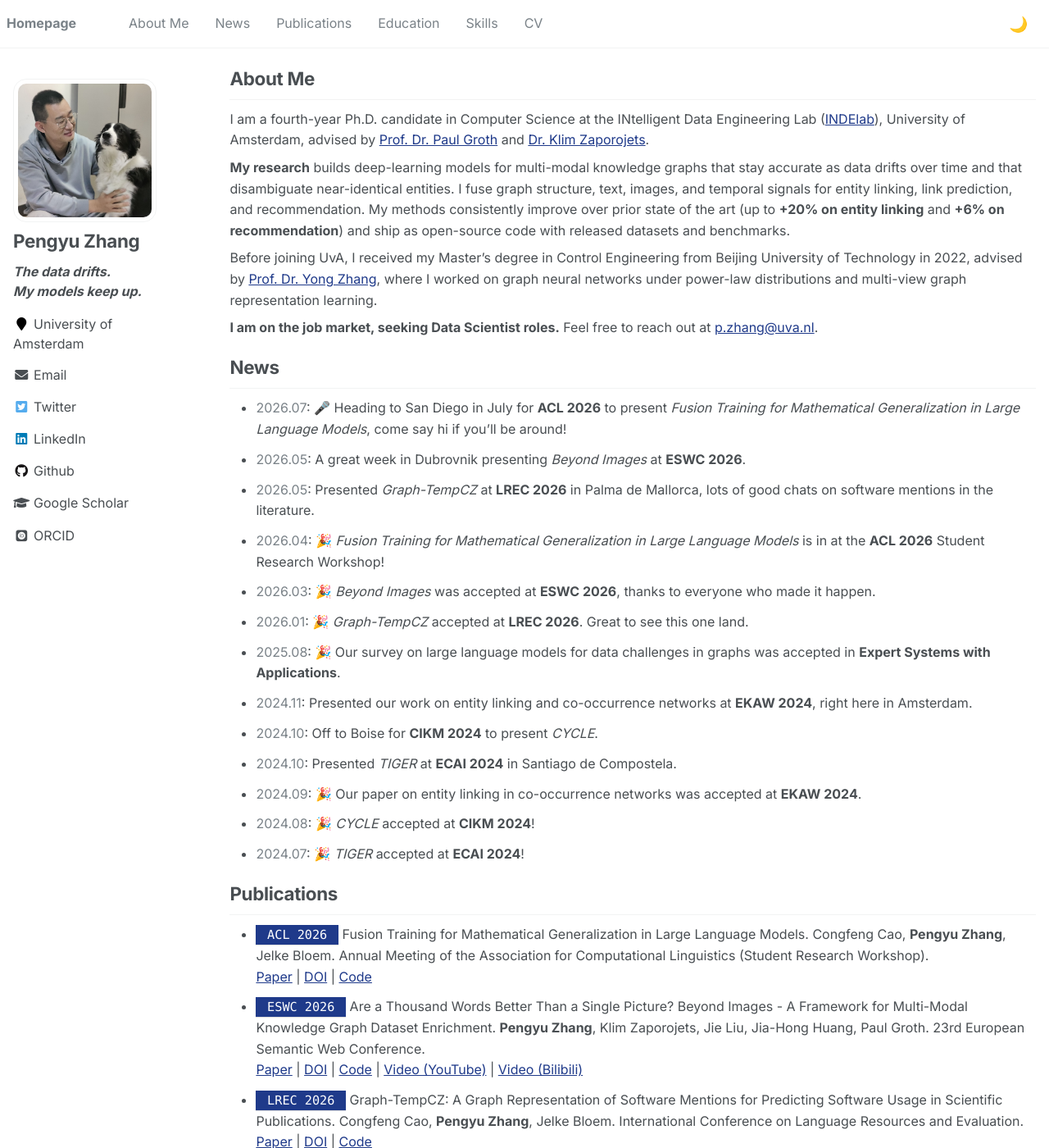
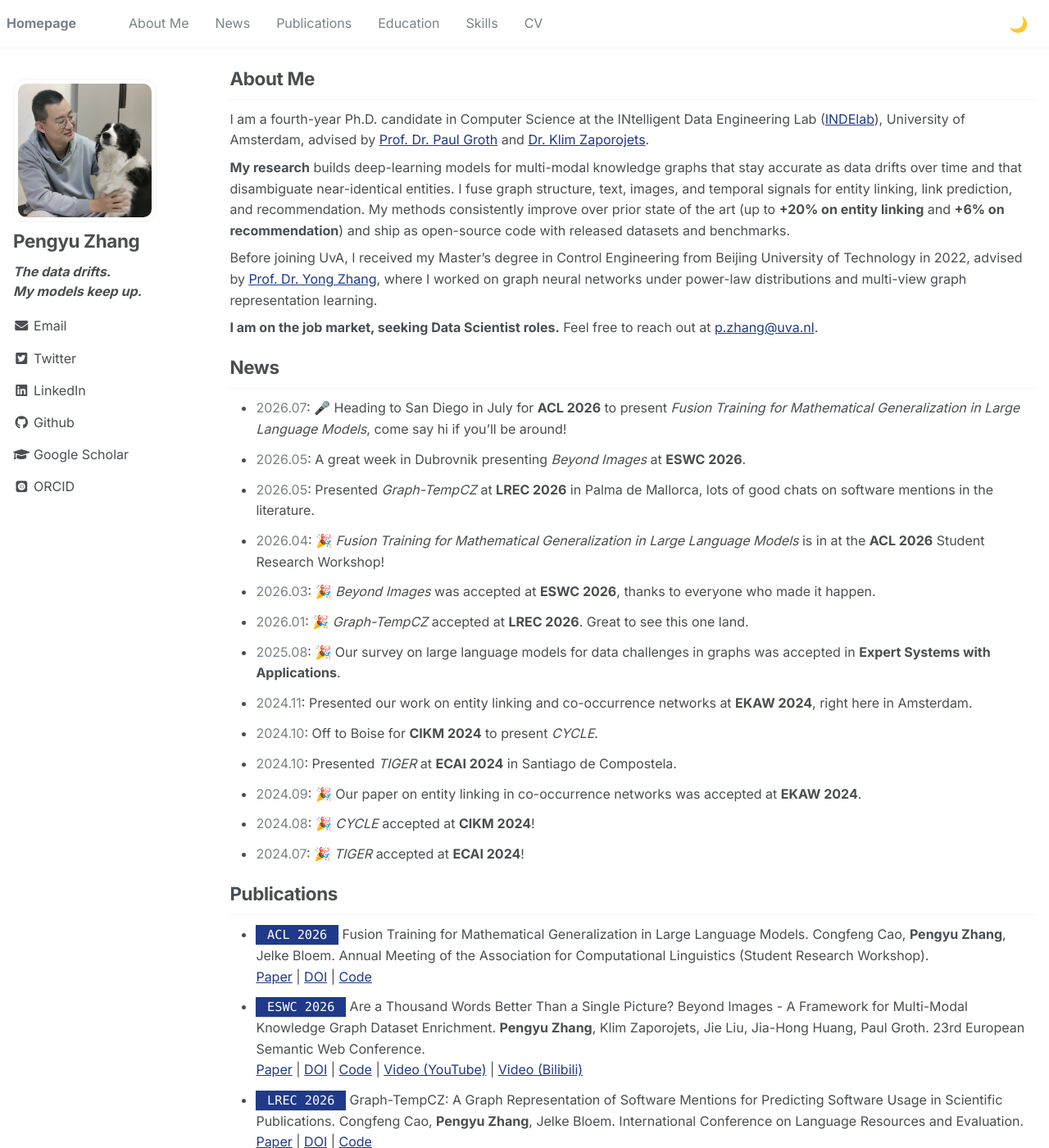
Before and after one commit to pengyu-zhang/pengyu-zhang.github.io, a Jekyll site: the page built from _pages/about.md, in a window 1280 px wide and 1400 px high. Shown: the whole window at 82% size. Built offline with Jekyll 4.4.1, drawn with Linux system fonts in a browser that asks for light colours; some web fonts are replaced.

Commit message:
Remove employer line and unify sidebar social-icon colors
Co-Authored-By: Claude Opus 4.8 <noreply@anthropic.com>

```diff
--- a/_includes/author-profile.html
+++ b/_includes/author-profile.html
@@ -21,9 +21,6 @@
       {% endif %}
       {% if author.location %}
         <li><i class="fa fa-fw fa-map-marker" aria-hidden="true"></i> {{ author.location }}</li>
-      {% endif %}
-      {% if author.employer %}
-        <li><i class="fa fa-fw fa-map-marker" aria-hidden="true"></i> {{ author.employer }}</li>
       {% endif %}
       {% if author.uri %}
         <li><a href="{{ author.uri }}"><i class="fas fa-fw fa-link" aria-hidden="true"></i> Website</a></li>
--- a/_sass/_theme.scss
+++ b/_sass/_theme.scss
@@ -210,3 +210,9 @@ h1:before, .anchor:before {
 .author__tagline {
   font-style: italic;
 }
+
+/* Unify the sidebar social icons to one color (drop the per-brand colors) so
+   the wide list matches the compact narrow-screen row. Themed for dark mode. */
+.author__urls.social-icons i {
+  color: var(--text);
+}
```
